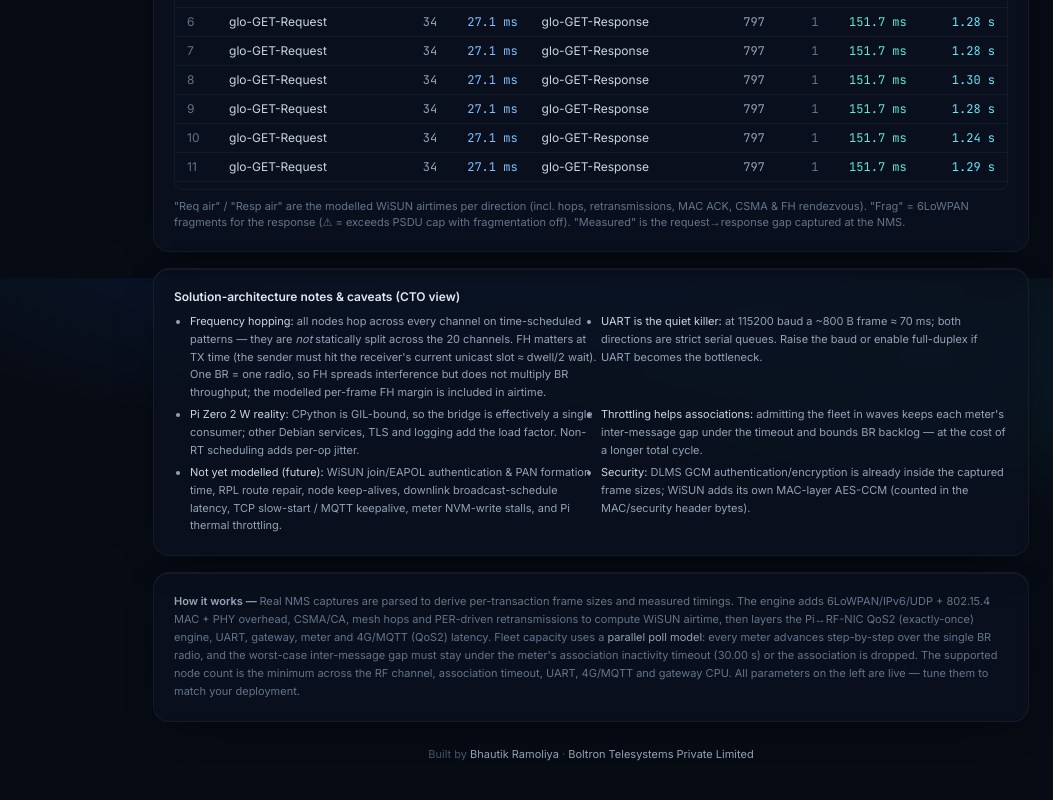
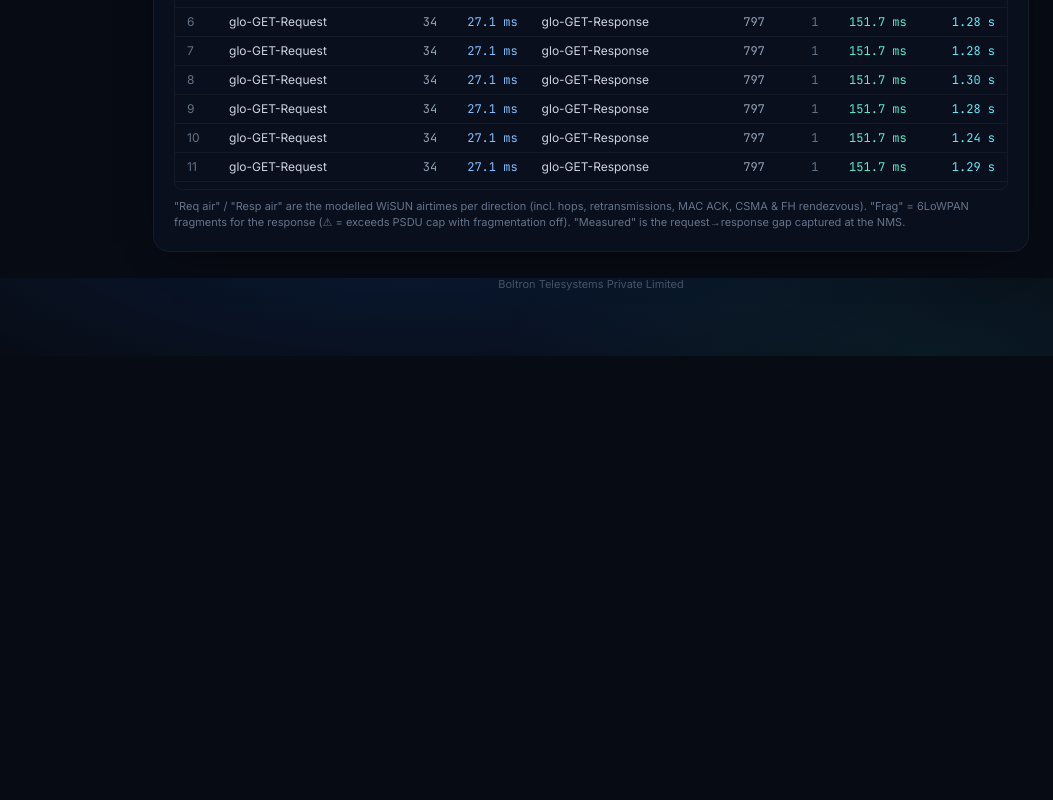
Before and after one commit to BoltTronCode/Boltron-ToolsOverview, a React (Vite) app: page / in a window 1280 px wide. Shown: the part 2922-3722 px from the top of the page, without its empty margins (227-1280 px from the left). After the commit the page ends 3278 px from the top, so only its background shows below. Built offline with nearby package versions, Linux system fonts and the light colour scheme.

Commit message:
Remove CTO notes and explainer cards for public site; slim footer

```diff
--- a/src/App.tsx
+++ b/src/App.tsx
@@ -32,7 +32,7 @@ import { LatencyPanel } from './components/LatencyPanel'
 import { ProfileExplorer } from './components/ProfileExplorer'
 import { SupportMatrix } from './components/SupportMatrix'
 import { StageTimingMatrix } from './components/StageTimingMatrix'
-import { Stat, Card } from './components/ui'
+import { Stat } from './components/ui'
 
 export default function App() {
   const [phyId, setPhyId] = useState(DEFAULT_PHY_ID)
@@ -220,66 +220,8 @@ export default function App() {
 
           <ProfileExplorer stats={stats} phy={phy} net={net} />
 
-          <Card className="card-pad text-[11px] leading-relaxed text-slate-400">
-            <p className="mb-2 text-xs font-semibold text-slate-200">
-              Solution-architecture notes &amp; caveats (CTO view)
-            </p>
-            <ul className="grid list-disc gap-1 pl-4 sm:grid-cols-2">
-              <li>
-                <span className="text-slate-300">Frequency hopping:</span> all nodes hop across every
-                channel on time-scheduled patterns — they are <em>not</em> statically split across the
-                20 channels. FH matters at TX time (the sender must hit the receiver's current unicast
-                slot ≈ dwell/2 wait). One BR = one radio, so FH spreads interference but does not
-                multiply BR throughput; the modelled per-frame FH margin is included in airtime.
-              </li>
-              <li>
-                <span className="text-slate-300">UART is the quiet killer:</span> at 115200 baud a
-                ~800 B frame ≈ 70 ms; both directions are strict serial queues. Raise the baud or
-                enable full-duplex if UART becomes the bottleneck.
-              </li>
-              <li>
-                <span className="text-slate-300">Pi Zero 2 W reality:</span> CPython is GIL-bound, so
-                the bridge is effectively a single consumer; other Debian services, TLS and logging
-                add the load factor. Non-RT scheduling adds per-op jitter.
-              </li>
-              <li>
-                <span className="text-slate-300">Throttling helps associations:</span> admitting the
-                fleet in waves keeps each meter's inter-message gap under the timeout and bounds BR
-                backlog — at the cost of a longer total cycle.
-              </li>
-              <li>
-                <span className="text-slate-300">Not yet modelled (future):</span> WiSUN join/EAPOL
-                authentication &amp; PAN formation time, RPL route repair, node keep-alives, downlink
-                broadcast-schedule latency, TCP slow-start / MQTT keepalive, meter NVM-write stalls,
-                and Pi thermal throttling.
-              </li>
-              <li>
-                <span className="text-slate-300">Security:</span> DLMS GCM authentication/encryption
-                is already inside the captured frame sizes; WiSUN adds its own MAC-layer AES-CCM
-                (counted in the MAC/security header bytes).
-              </li>
-            </ul>
-          </Card>
-
-          <Card className="card-pad text-[11px] leading-relaxed text-slate-500">
-            <p>
-              <span className="font-semibold text-slate-400">How it works — </span>
-              Real NMS captures are parsed to derive per-transaction frame sizes and measured
-              timings. The engine adds 6LoWPAN/IPv6/UDP + 802.15.4 MAC + PHY overhead, CSMA/CA,
-              mesh hops and PER-driven retransmissions to compute WiSUN airtime, then layers the
-              Pi↔RF-NIC QoS2 (exactly-once) engine, UART, gateway, meter and 4G/MQTT (QoS
-              {net.mqttQos}) latency. Fleet capacity uses a <span className="text-slate-400">parallel
-              poll model</span>: every meter advances step-by-step over the single BR radio, and the
-              worst-case inter-message gap must stay under the meter's association inactivity timeout
-              ({fmtMs(net.assocTimeoutMs)}) or the association is dropped. The supported node count is
-              the minimum across the RF channel, association timeout, UART, 4G/MQTT and gateway CPU.
-              All parameters on the left are live — tune them to match your deployment.
-            </p>
-          </Card>
-
           <footer className="pt-2 text-center text-[11px] text-slate-600">
-            Built by <span className="text-slate-400">Bhautik Ramoliya</span> ·{' '}
-            <span className="text-slate-400">Boltron Telesystems Private Limited</span>
+            Boltron Telesystems Private Limited
           </footer>
         </main>
       </div>
```
